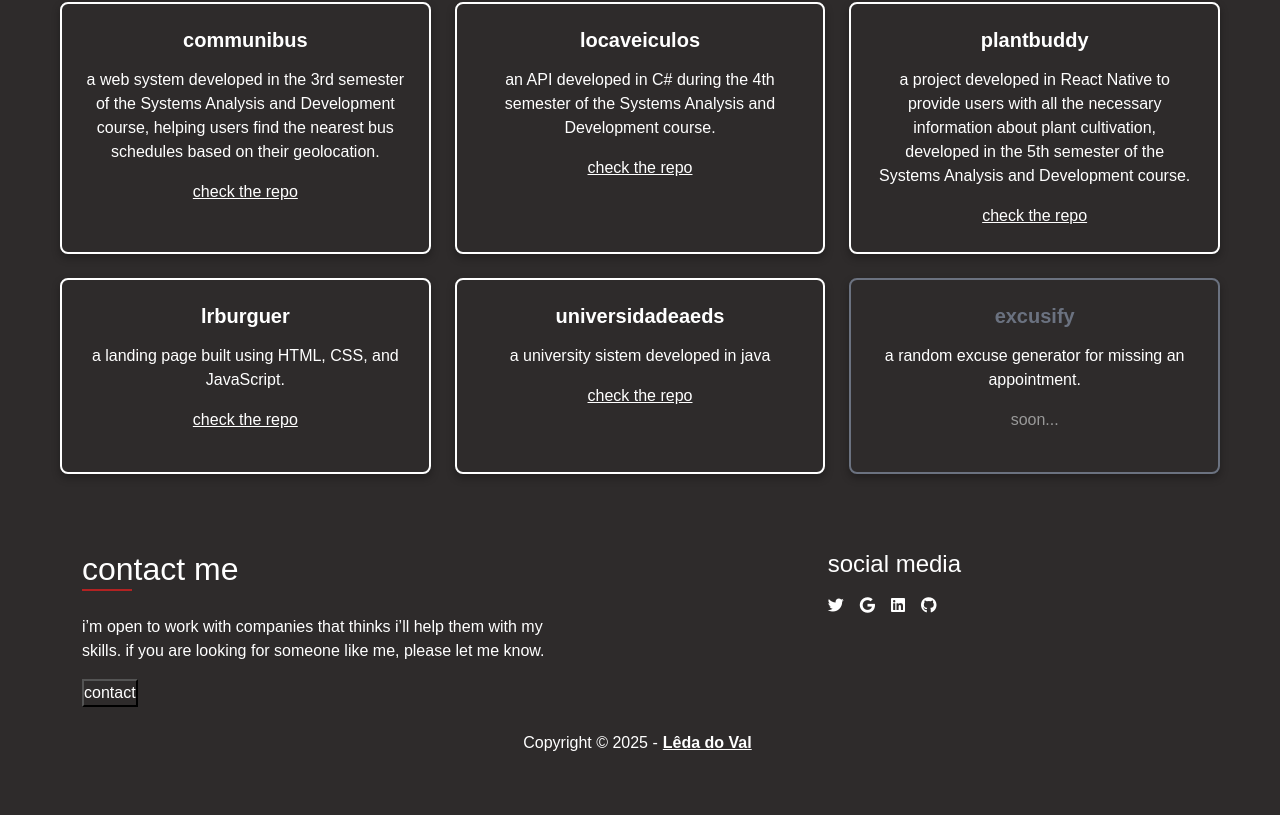
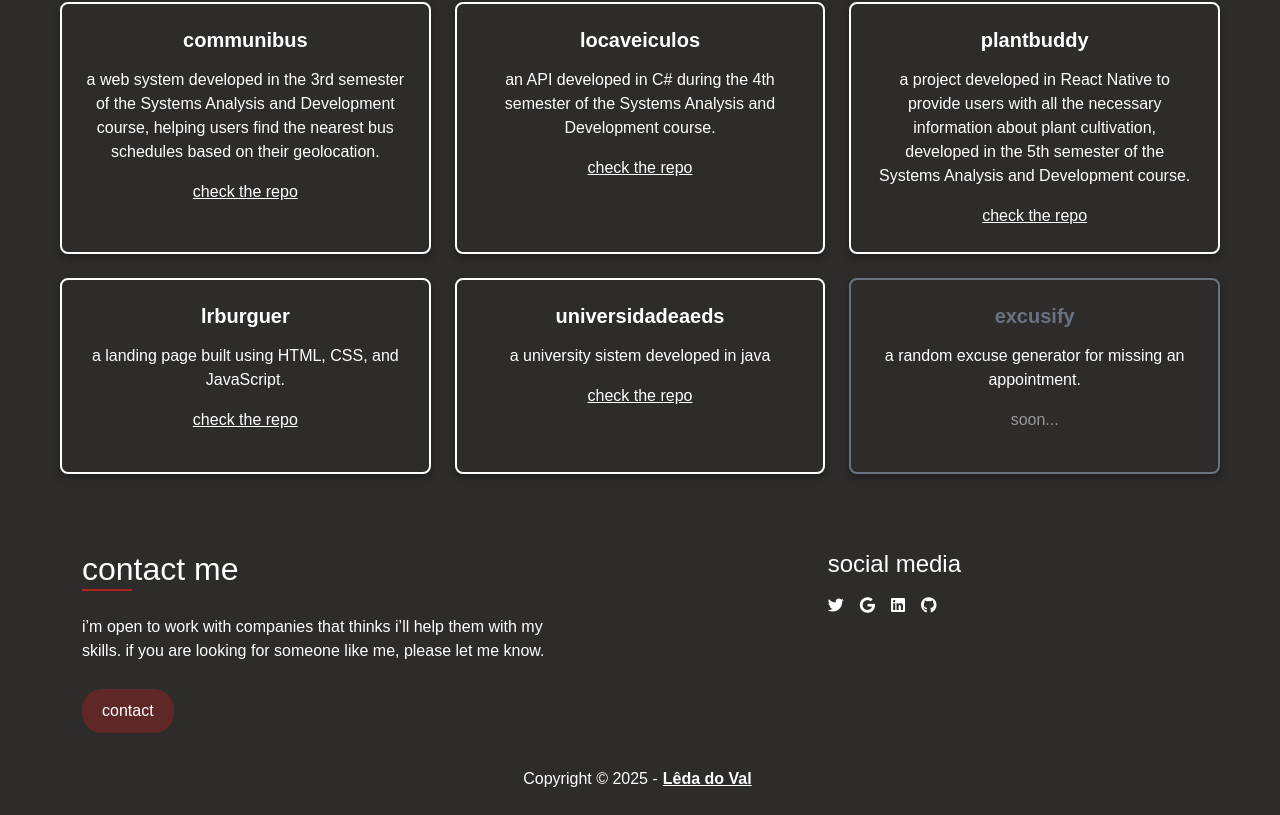
Before and after one commit to ledadoval/ledadoval-portfolio, a React (Create React App) app in the folder ledadoval/: page / in a window 1280 px wide. Shown: the part 1206-2021 px from the top of the page. Before the commit the page ends 1985 px from the top, so only its background shows below. Built offline with nearby package versions, Linux system fonts and the light colour scheme.

Commit message:
att buttons

```diff
--- a/ledadoval/src/App.css
+++ b/ledadoval/src/App.css
@@ -93,7 +93,7 @@
   margin: 20px 0;
 }
 
-#intro button, #aboutme button{
+#intro button, #aboutme button, #contact button{
   padding: 10px 20px;
   margin: 10px;
   border: none;
@@ -110,7 +110,11 @@
   margin-left: 220px;
 }
 
-#intro button:hover {
+#contact button{
+  margin-left: 0;
+}
+
+#intro button:hover, #contact button:hover {
   background-color: #ff4040;
 }
 
--- a/ledadoval/src/App.js
+++ b/ledadoval/src/App.js
@@ -8,12 +8,6 @@ import Skills from './components/skills';
 import Projects from './components/projects';
 import 'bootstrap/dist/css/bootstrap.min.css';
 import '@fortawesome/fontawesome-free/css/all.min.css';
-
-function MyApp() {
-  return (
-   <button>i1m a button</button>
-  );
-}
 
 export default function App(){
   return(
```
Also changed, not shown: 2 other files (tests, documents, lock files or other folders).
